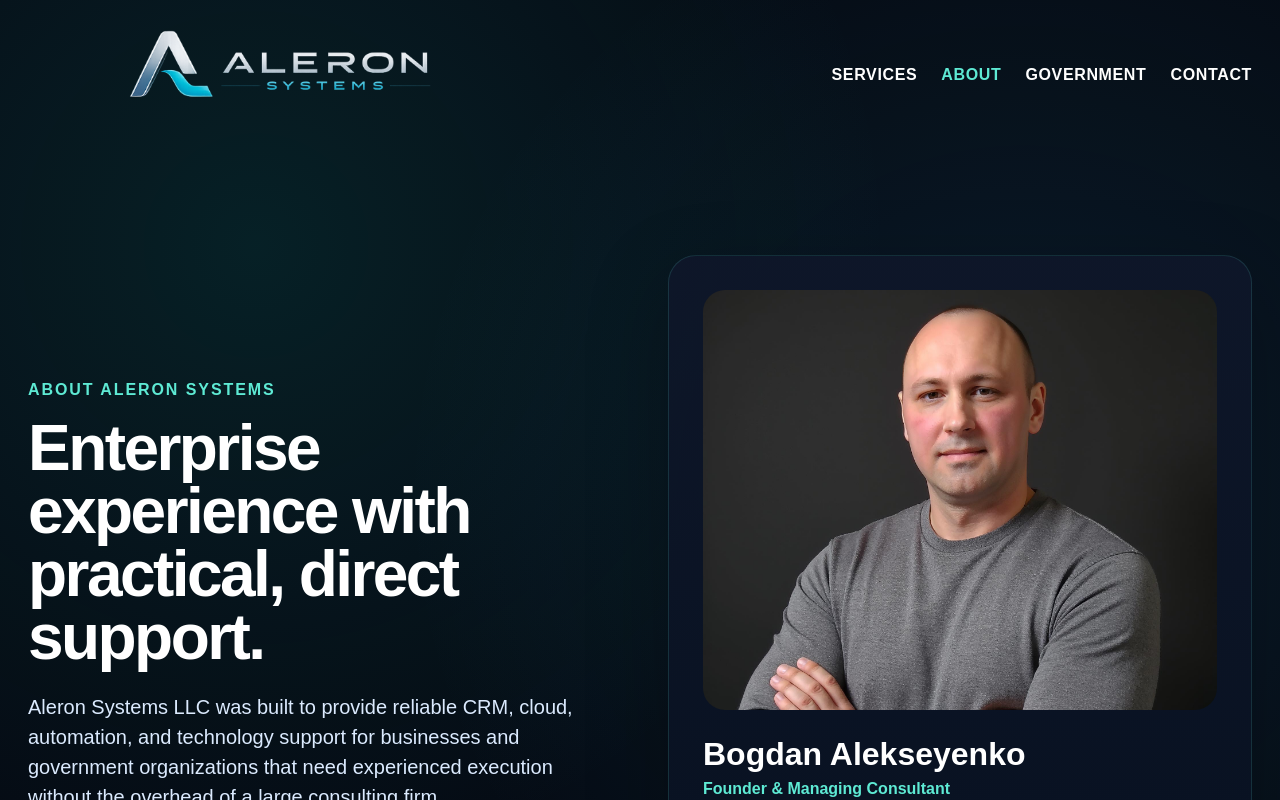
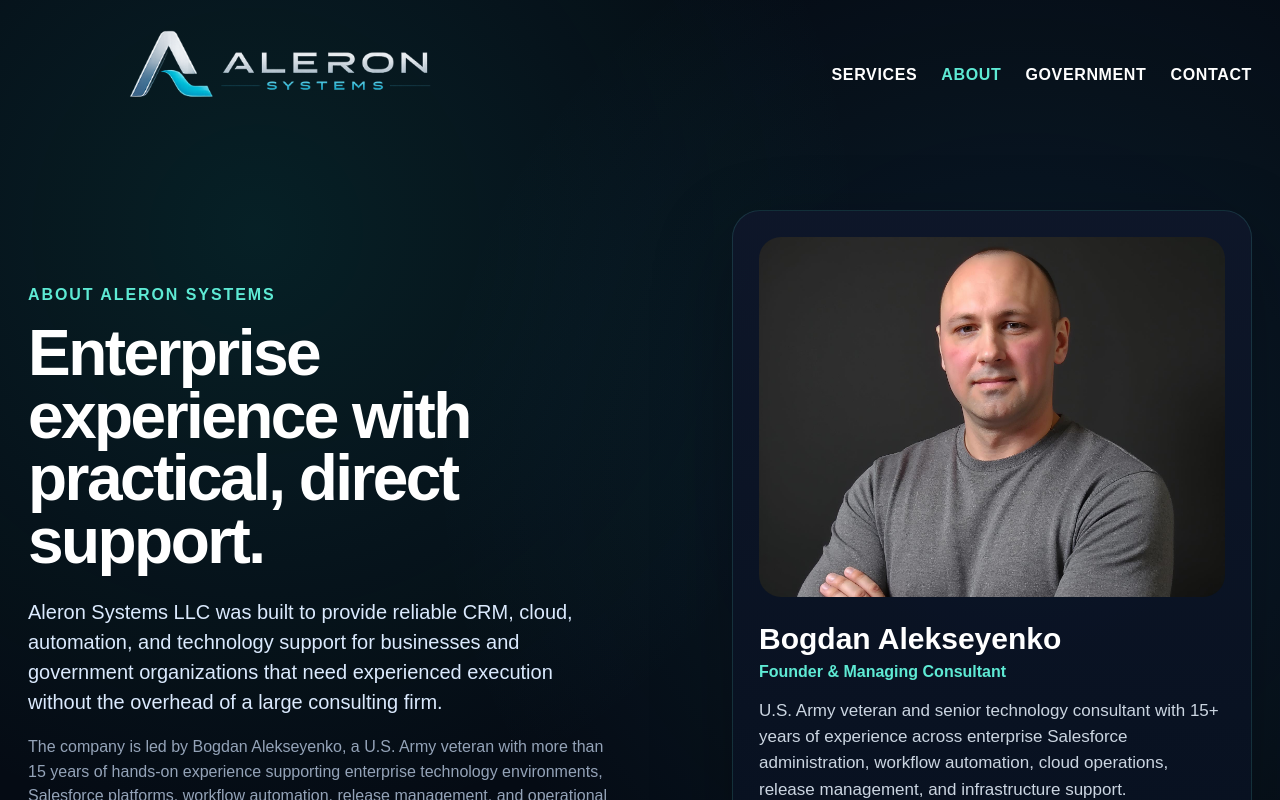
Before and after one commit to aleronsystems/website, a Next.js app: page /about in a window 1280 px wide. Shown: the top 800 px of the page. Built offline with nearby package versions, Linux system fonts and the light colour scheme.

Commit message:
Update page.tsx

```diff
--- a/app/about/page.tsx
+++ b/app/about/page.tsx
@@ -82,11 +82,11 @@ export default function AboutPage() {
       <section
         style={{
           maxWidth: '1280px',
-          margin: '0 auto',
-          padding: '0px 28px 30px',
+          margin: '-45px auto 0',
+          padding: '0px 28px 50px',
           display: 'grid',
           gridTemplateColumns: 'repeat(auto-fit, minmax(340px, 1fr))',
-          gap: '56px',
+          gap: '48px',
           alignItems: 'center',
         }}
       >
@@ -162,10 +162,17 @@ export default function AboutPage() {
           </a>
         </motion.div>
 
-        <motion.div initial={{ opacity: 0, scale: 0.95 }} animate={{ opacity: 1, scale: 1 }}>
+        <motion.div
+          initial={{ opacity: 0, scale: 0.95 }}
+          animate={{ opacity: 1, scale: 1 }}
+          style={{
+            maxWidth: '520px',
+            justifySelf: 'end',
+          }}
+        >
           <div
             style={{
-              padding: '34px',
+              padding: '26px',
               borderRadius: '28px',
               background:
                 'linear-gradient(180deg, rgba(15,23,42,.92), rgba(7,16,31,.92))',
@@ -180,15 +187,15 @@ export default function AboutPage() {
               height={520}
               style={{
                 width: '100%',
-    height: '420px',
+                height: '360px',
                 borderRadius: '22px',
-    marginBottom: '24px',
+                marginBottom: '22px',
                 objectFit: 'cover',
                 objectPosition: 'center 18%',
               }}
             />
 
-            <h2 style={{ fontSize: '32px', margin: '0 0 8px', lineHeight: 1.05 }}>
+            <h2 style={{ fontSize: '30px', margin: '0 0 8px', lineHeight: 1.05 }}>
               Bogdan Alekseyenko
             </h2>
 
@@ -197,17 +204,17 @@ export default function AboutPage() {
                 color: '#5eead4',
                 fontSize: '16px',
                 fontWeight: 700,
-                marginBottom: '18px',
+                marginBottom: '16px',
               }}
             >
               Founder & Managing Consultant
             </div>
 
-            <p style={{ color: '#cbd5e1', fontSize: '18px', lineHeight: '1.6', marginBottom: '20px' }}>
+            <p style={{ color: '#cbd5e1', fontSize: '17px', lineHeight: '1.55', marginBottom: '18px' }}>
               U.S. Army veteran and senior technology consultant with 15+ years of experience across enterprise Salesforce administration, workflow automation, cloud operations, release management, and infrastructure support.
             </p>
 
-            <div style={{ display: 'grid', gap: '12px' }}>
+            <div style={{ display: 'grid', gap: '10px' }}>
               {highlights.map((item) => (
                 <div
                   key={item}
@@ -227,7 +234,7 @@ export default function AboutPage() {
         </motion.div>
       </section>
 
-      <section style={{ maxWidth: '1280px', margin: '0 auto', padding: '64px 28px' }}>
+      <section style={{ maxWidth: '1280px', margin: '0 auto', padding: '56px 28px' }}>
         <div style={{ maxWidth: '820px', marginBottom: '32px' }}>
           <div style={{ color: '#5eead4', marginBottom: '12px', fontWeight: 800 }}>
             Experience That Matters
```
Lines whose indentation alone changed are shown as unchanged.
